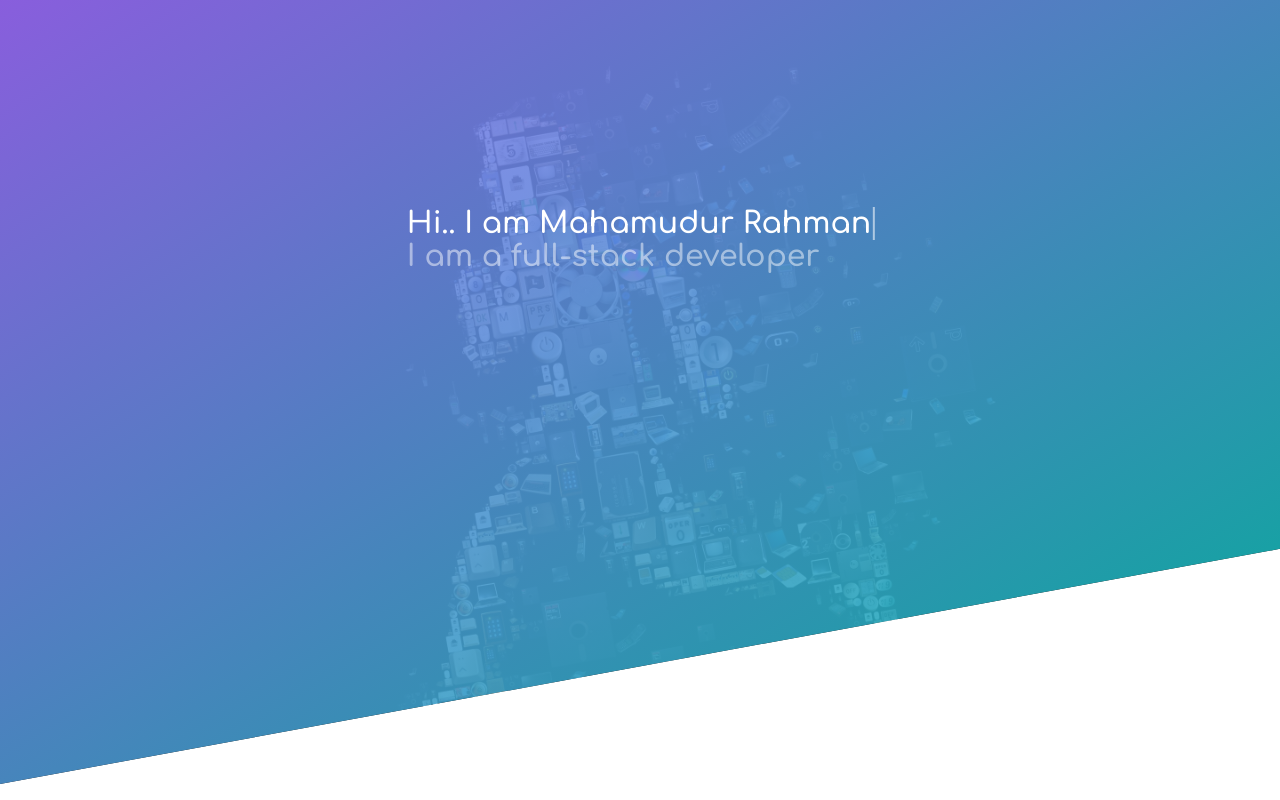
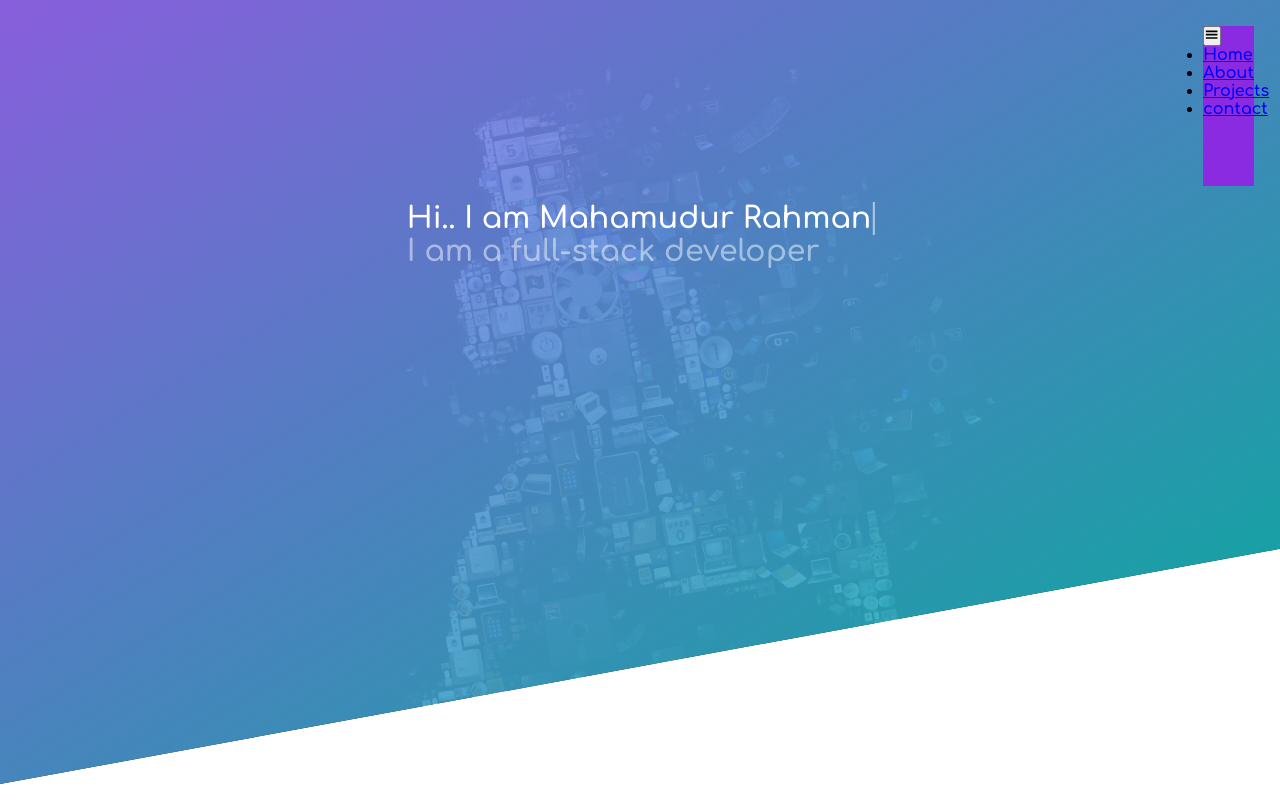
Before and after one commit to Julu1994/Mahamudur-Jewel, a React (Create React App) app in the folder my-portfolio/: page / in a window 1280 px wide. Shown: the top 800 px of the page. Built offline with nearby package versions, Linux system fonts and the light colour scheme; a web font is replaced by a local one.

Commit message:
navigation

```diff
--- a/my-portfolio/src/App.js
+++ b/my-portfolio/src/App.js
@@ -1,10 +1,11 @@
 import "./App.scss";
-import Layout from "./Layout/layout";
+// import Layout from "./Layout/layout";
+import Navigation from "./Layout/navigation";
 
 function App() {
     return (
         <div className="App">
-            <Layout />
+            <Navigation />
         </div>
     );
 }
--- a/my-portfolio/src/Layout/Layout.js
+++ b/my-portfolio/src/Layout/Layout.js
@@ -6,12 +6,11 @@ import About from "../components/about";
 import Skills from "../components/skills";
 import Contact from "../components/Contact";
 import Footer from "../components/footer";
+import Navbar from "../components/navbar";
 import notePic from "../components/resources/noteIMG.png";
 import AOS from "aos";
 import "aos/dist/aos.css";
 import { useEffect } from "react";
-
-import a from "../components/resources/programmers.png";
 
 function Layout() {
     useEffect(() => {
@@ -19,7 +18,10 @@ function Layout() {
     }, []);
     return (
         <div className="layout-div">
-            <Header />
+            <div className="nav-header">
+                <Navbar />
+                <Header />
+            </div>
             <div className="card-grid-header">
                 <h2
                     data-aos="fade-right"
@@ -91,7 +93,7 @@ function Layout() {
                 <Skills />
             </div>
 
-            <section className="contact-footer">
+            <section id="contact-footer">
                 <div className="contact-main">
                     <Contact />
                 </div>
@@ -100,16 +102,14 @@ function Layout() {
                 </div>
             </section>
             <section className="copyright">
-                <div className="funny-copyright">
-                    <image src={a} />
-                </div>
+                <div className="funny-copyright"></div>
                 <div>
                     <svg
                         xmlns="http://www.w3.org/2000/svg"
                         viewBox="0 0 1440 320">
                         <path
                             fill="#5001ac"
-                            fill-opacity="0.7"
+                            fillOpacity="0.7"
                             d="M0,96L26.7,128C53.3,160,107,224,160,218.7C213.3,213,267,139,320,138.7C373.3,139,427,213,480,245.3C533.3,277,587,267,640,250.7C693.3,235,747,213,800,176C853.3,139,907,85,960,101.3C1013.3,117,1067,203,1120,250.7C1173.3,299,1227,309,1280,282.7C1333.3,256,1387,192,1413,160L1440,128L1440,320L1413.3,320C1386.7,320,1333,320,1280,320C1226.7,320,1173,320,1120,320C1066.7,320,1013,320,960,320C906.7,320,853,320,800,320C746.7,320,693,320,640,320C586.7,320,533,320,480,320C426.7,320,373,320,320,320C266.7,320,213,320,160,320C106.7,320,53,320,27,320L0,320Z"></path>
                     </svg>
                 </div>
--- a/my-portfolio/src/Layout/layout.scss
+++ b/my-portfolio/src/Layout/layout.scss
@@ -2,6 +2,9 @@
 .layout-div{
     margin:0;
 
+}
+.nav-header{
+    position: relative;
 }
 .card-grid-header{
     width: 10%;
@@ -44,7 +47,7 @@
     letter-spacing: 0.2rem;
 }
 
-.contact-footer{
+#contact-footer{
     width: 100%;
     display: grid;
     grid-template-columns: 2.9fr .1fr;
--- /dev/null
+++ b/my-portfolio/src/Layout/navigation.js
@@ -0,0 +1,15 @@
+import React from "react";
+import { BrowserRouter as Router, Route, Switch } from "react-router-dom";
+import Layout from "./layout";
+function Navigation() {
+    return (
+        <div>
+            <Router>
+                <Switch>
+                    <Route path="/" component={Layout} />
+                </Switch>
+            </Router>
+        </div>
+    );
+}
+export default Navigation;
--- a/my-portfolio/src/components/Card.js
+++ b/my-portfolio/src/components/Card.js
@@ -19,9 +19,7 @@ function Card({ pic, name, title, details }) {
 
             <div className="card-container__body card-container__body--back">
                 <div className="back-header">
-                    <h2 class Name="app-name">
-                        {name}
-                    </h2>
+                    <h2 className="app-name">{name}</h2>
 
                     <h3 className="app-info">{details}</h3>
                 </div>
--- a/my-portfolio/src/components/footer.scss
+++ b/my-portfolio/src/components/footer.scss
@@ -8,7 +8,7 @@
     animation-delay: 0.1s;
 }
 .delay2{
-    animation-delay: 0.2s;
+    animation-delay: 0.3s;
 }
 
 @keyframes FAnimate {
--- a/my-portfolio/src/components/header.js
+++ b/my-portfolio/src/components/header.js
@@ -1,5 +1,4 @@
 import "./header.scss";
-
 function Header() {
     return (
         <div className="heading">
--- a/my-portfolio/src/components/header.scss
+++ b/my-portfolio/src/components/header.scss
@@ -6,6 +6,7 @@
 }
 
 .heading {
+    display: flex;
     width: 100%;
     height: 98vh;
     background-image: linear-gradient(to right bottom, #9a6af9e2, #05beabe7), url(./resources/header.jpeg);
--- /dev/null
+++ b/my-portfolio/src/components/navbar.js
@@ -0,0 +1,32 @@
+import React from "react";
+import "./navbar.scss";
+import { GiHamburgerMenu } from "react-icons/gi";
+import { Link } from "react-router-dom";
+
+function Navbar() {
+    return (
+        <div>
+            <div className="navbar">
+                <button>
+                    <GiHamburgerMenu />
+                </button>
+
+                <ul>
+                    <li>
+                        <Link to="/">Home</Link>
+                    </li>
+                    <li>
+                        <Link to="/about"> About</Link>
+                    </li>
+                    <li>
+                        <Link to="/">Projects</Link>
+                    </li>
+                    <li>
+                        <a href="#contact-footer"> contact</a>
+                    </li>
+                </ul>
+            </div>
+        </div>
+    );
+}
+export default Navbar;
--- /dev/null
+++ b/my-portfolio/src/components/navbar.scss
@@ -0,0 +1,11 @@
+
+.navbar{
+    margin: 2% ;
+    width: 4%;
+    height: 20vh;
+    background-color: blueviolet;
+    position: absolute;
+    top: 0;
+    right: 0;
+    z-index: 1;
+}
```
